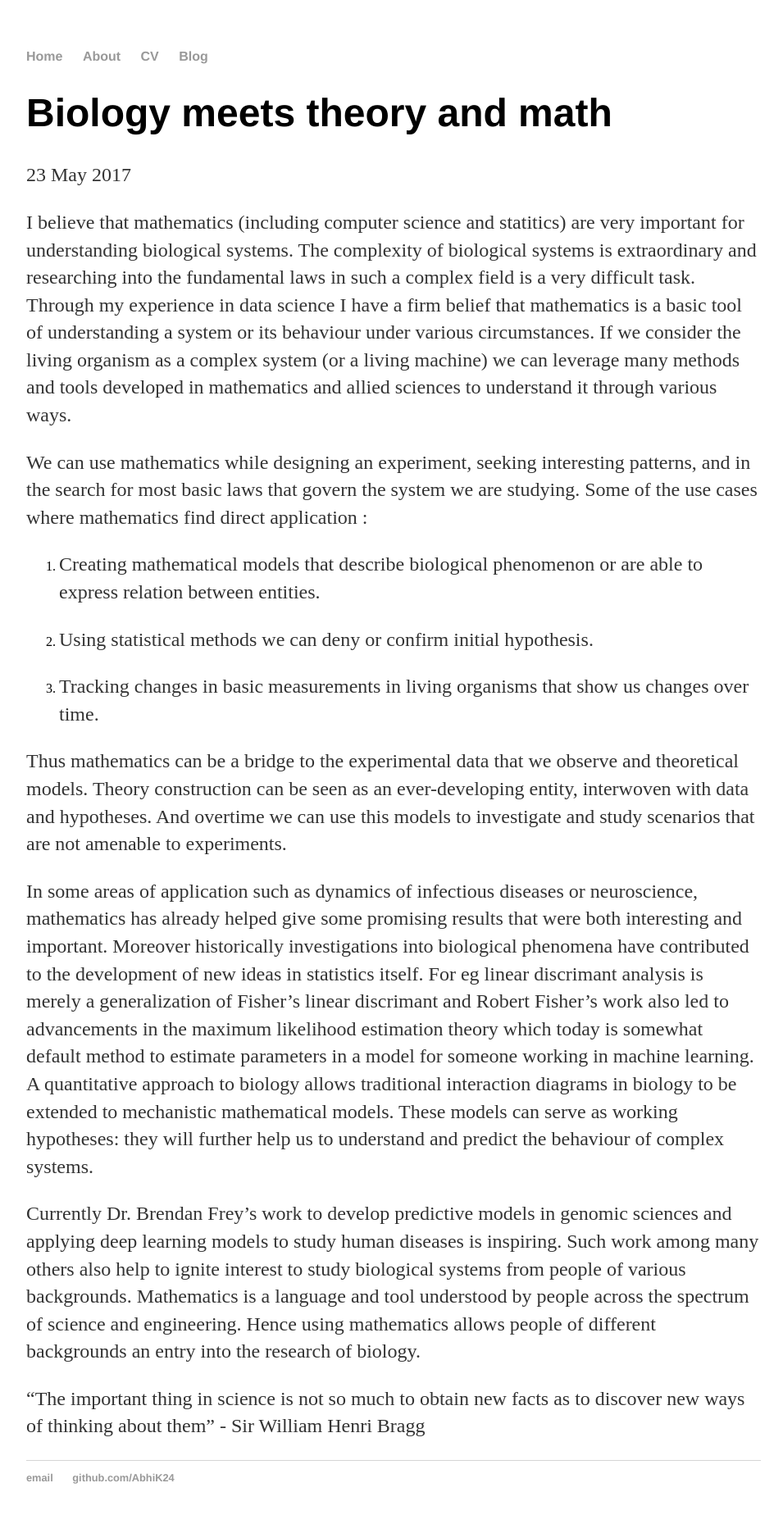
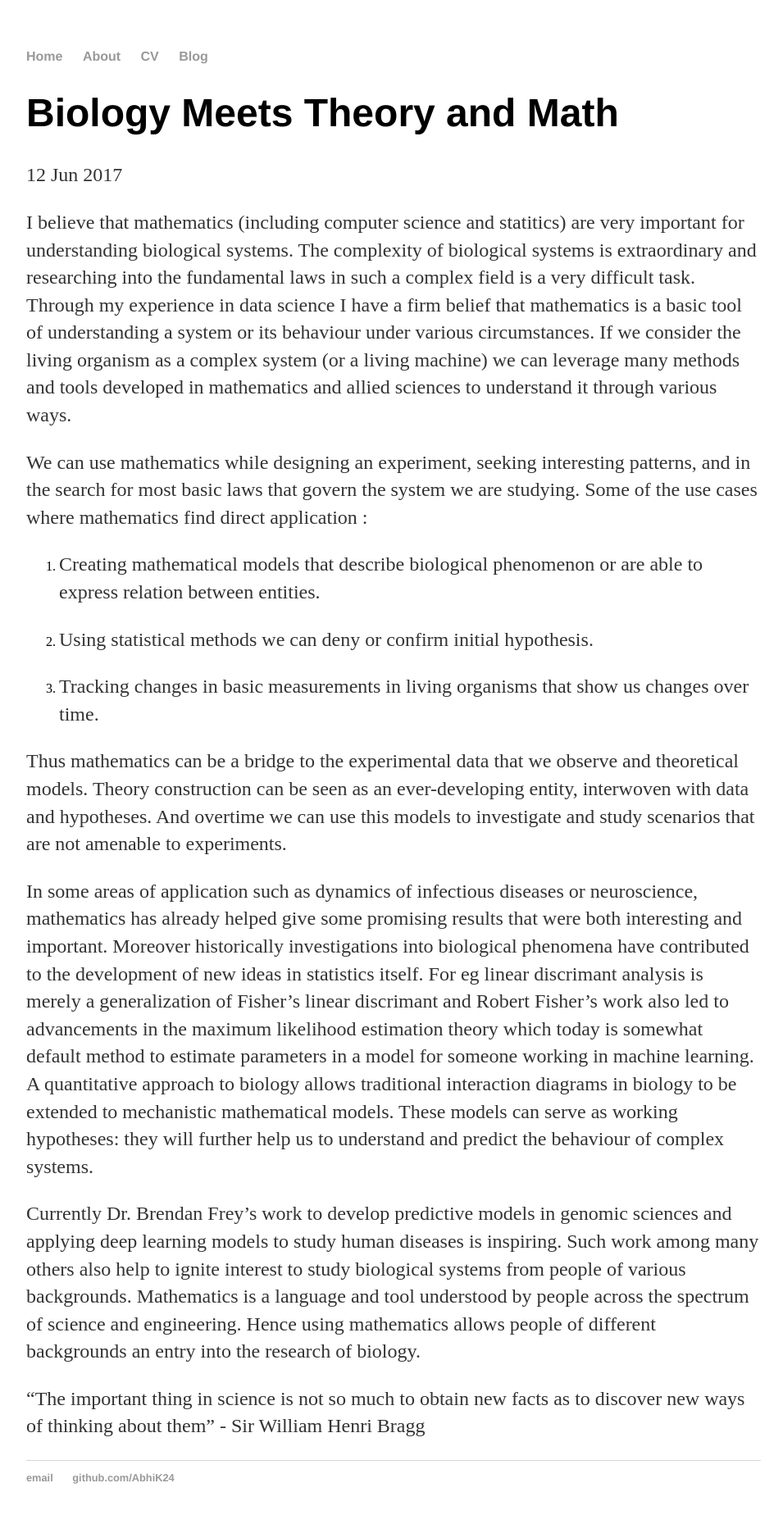
Before and after one commit to AbhiK24/abhik24.github.io, a Jekyll site: the page built from _posts/2017-06-12-Biology-meets-theory-and-math.md, in a window 1280 px wide. Shown: the whole page at 82% size, without its empty margins (160-1115 px from the left). Built offline with Jekyll 4.4.1, drawn with Linux system fonts in a browser that asks for light colours.

Commit message:
Create 2017-06-12-Biology-meets-theory-and-math.md

```diff
--- a/_posts/2017-06-12-Biology-meets-theory-and-math.md
+++ b/_posts/2017-06-12-Biology-meets-theory-and-math.md
@@ -1,7 +1,7 @@
 ---
 layout: post
-title: " Biology meets theory and math "
-date: 2017-05-23
+title: " Biology Meets Theory and Math "
+date: 2017-06-12
 ---
 
 I believe that mathematics (including computer science and statitics) are very important for understanding biological systems. The complexity of biological systems is extraordinary and researching into the fundamental laws in such a complex field is a very difficult task. Through my experience in data science I have a firm belief that mathematics is a basic tool of understanding a system or its behaviour under various circumstances. If we consider the living organism as a complex system (or a living machine) we can leverage many methods and tools developed in mathematics and allied sciences to understand it through various ways.
```
